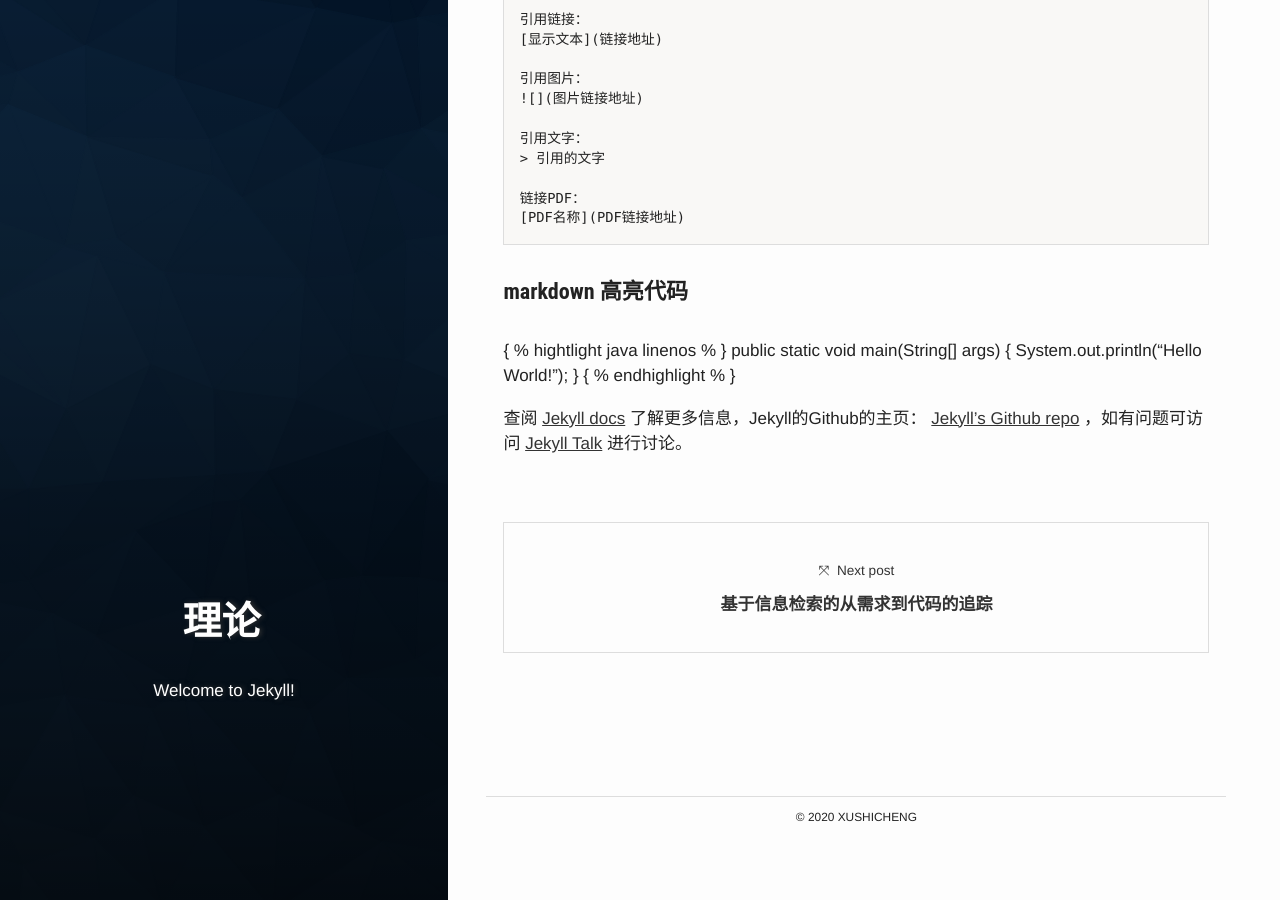
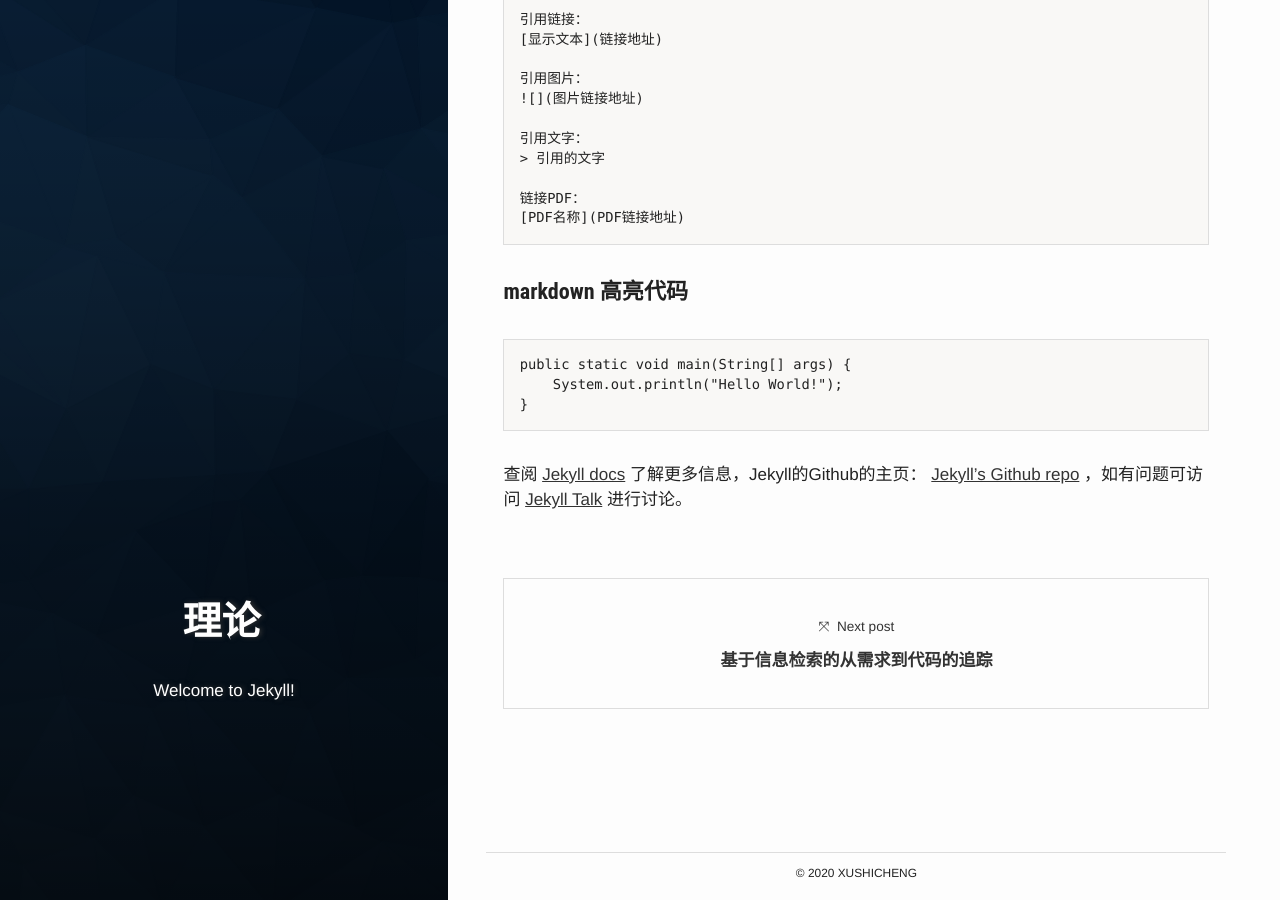
Before and after one commit to PetePro/PetePro.github.io, a Jekyll site: the page built from _posts/2019-07-31-welcome-to-jekyll.markdown, in a window 1280 px wide and 900 px high, scrolled down 3096 px. Built offline with Jekyll 4.4.1, drawn with Linux system fonts in a browser that asks for light colours; some web fonts are replaced.

Commit message:
Update 2019-07-31-welcome-to-jekyll.markdown

````diff
--- a/_posts/2019-07-31-welcome-to-jekyll.markdown
+++ b/_posts/2019-07-31-welcome-to-jekyll.markdown
@@ -118,11 +118,13 @@ a3   | b3   | c3
 
 #### markdown 高亮代码
 
-{ % hightlight java linenos % }
+```Java
 public static void main(String[] args) {
     System.out.println("Hello World!");
 }
-{ % endhighlight % }
+```
+
+
 
 查阅 [Jekyll docs][jekyll-docs] 了解更多信息，Jekyll的Github的主页： [Jekyll’s Github repo][jekyll-gh] ，如有问题可访问 [Jekyll Talk][jekyll-talk] 进行讨论。
 
````
